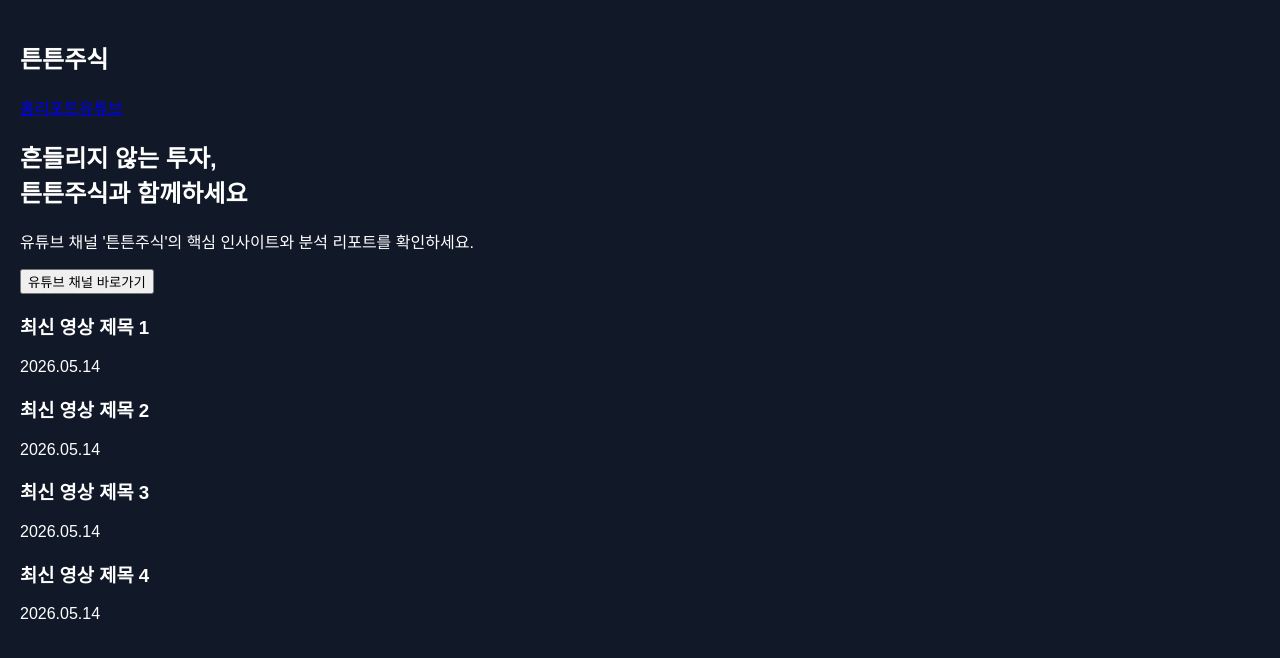
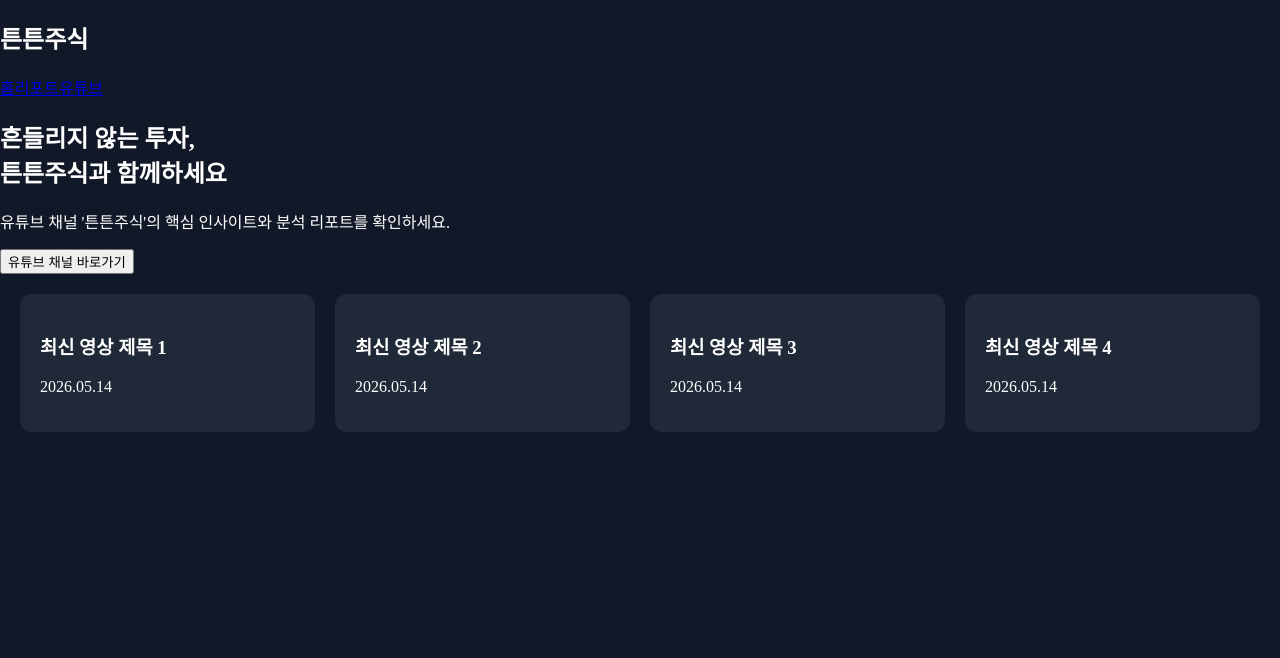
Before and after one commit to ttstock99-bit/company-site, a Next.js app: page / in a window 1280 px wide. Shown: the top 658 px of the page. Built offline with nearby package versions, Linux system fonts and the light colour scheme.

Commit message:
fix: direct css style

```diff
--- a/app/globals.css
+++ b/app/globals.css
@@ -1,10 +1,15 @@
 body {
-  background-color: #111827; /* 어두운 배경색 */
-  color: white;             /* 글자 흰색 */
-  font-family: sans-serif;
+  background-color: #111827;
+  color: white;
   margin: 0;
+  padding: 0;
+}
+.navbar { display: flex; justify-content: space-between; padding: 20px; border-bottom: 1px solid #374151; }
+.hero { text-align: center; padding: 50px 20px; }
+.card-grid {
+  display: grid;
+  grid-template-columns: repeat(4, 1fr); /* 이게 핵심입니다! 4개로 나눕니다 */
+  gap: 20px;
   padding: 20px;
 }
-.hero { text-align: center; padding: 40px; }
-.card-grid { display: grid; grid-template-columns: repeat(4, 1fr); gap: 20px; }
-.card { background-color: #1f2937; padding: 15px; border-radius: 10px; }
+.card { background-color: #1f2937; padding: 20px; border-radius: 12px; }
--- a/app/page.js
+++ b/app/page.js
@@ -21,15 +21,14 @@ export default function Home() {
       </header>
 
       {/* 리스트 섹션 */}
-      <section className="grid grid-cols-4 gap-6 p-10">
-        {[1, 2, 3, 4].map((i) => (
-          <div key={i} className="bg-gray-800 p-4 rounded-xl">
-            <div className="h-40 bg-gray-700 mb-4 rounded-lg"></div>
-            <h3 className="font-bold">최신 영상 제목 {i}</h3>
-            <p className="text-sm text-gray-400">2026.05.14</p>
-          </div>
-        ))}
-      </section>
+      <section className="card-grid">
+  {[1, 2, 3, 4].map((i) => (
+    <div key={i} className="card">
+      <h3 className="font-bold">최신 영상 제목 {i}</h3>
+      <p className="text-gray-400">2026.05.14</p>
+    </div>
+  ))}
+</section>
     </div>
   );
 }
```
